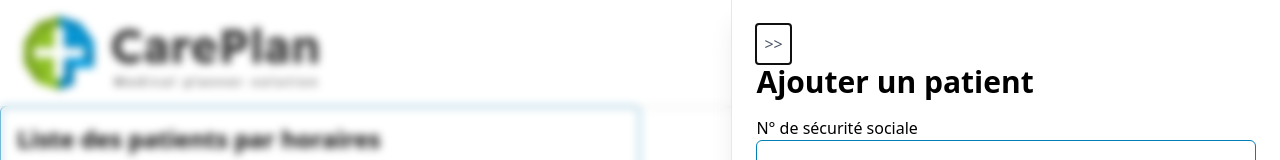
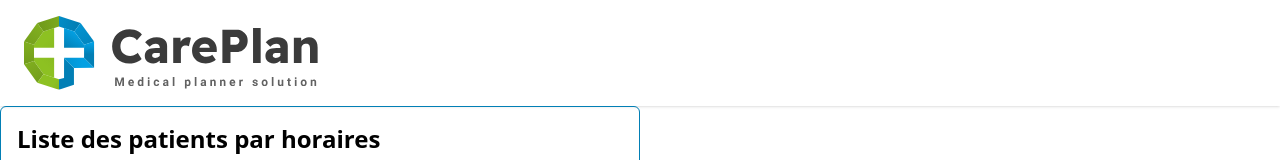
Before and after one commit to WildCodeSchool-CDA-FT-2025-03/CDA-Projet-2-Team-1, a React (Vite) app in the folder frontend/: page /secretary in a window 1280 px wide. Shown: the top 160 px of the page. Built offline with nearby package versions, Linux system fonts and the light colour scheme; no server answers.

Commit message:
feat: add modal context hook and update modal component

```diff
--- a/frontend/src/components/Modal.tsx
+++ b/frontend/src/components/Modal.tsx
@@ -1,12 +1,9 @@
-import { useRef, useEffect, useState, ReactNode } from 'react';
+import useModal from '@/context/ModalNav';
+import { useRef, useEffect } from 'react';
 
-type PropsModal = {
-  children: ReactNode;
-};
-
-function Modal({ children }: PropsModal) {
+function Modal() {
   const dialogRef = useRef<HTMLDialogElement>(null);
-  const [isOpen, setIsOpen] = useState<boolean>(true);
+  const { currentContent, isOpen, setIsOpen } = useModal();
 
   //useEffect pour gérer l'ouverture/fermeture et les événements de la modale
   useEffect(() => {
@@ -49,7 +46,7 @@ function Modal({ children }: PropsModal) {
       dialog.removeEventListener('keydown', handleKeyDown);
       dialog.removeEventListener('click', handleBackdropClick);
     };
-  }, [isOpen /*, selectedDates, onClose*/]);
+  }, [isOpen, currentContent, setIsOpen]);
 
   return (
     <dialog
@@ -66,7 +63,7 @@ function Modal({ children }: PropsModal) {
       >
         {'>>'}
       </button>
-      <section>{children}</section>
+      {currentContent}
     </dialog>
   );
 }
```
